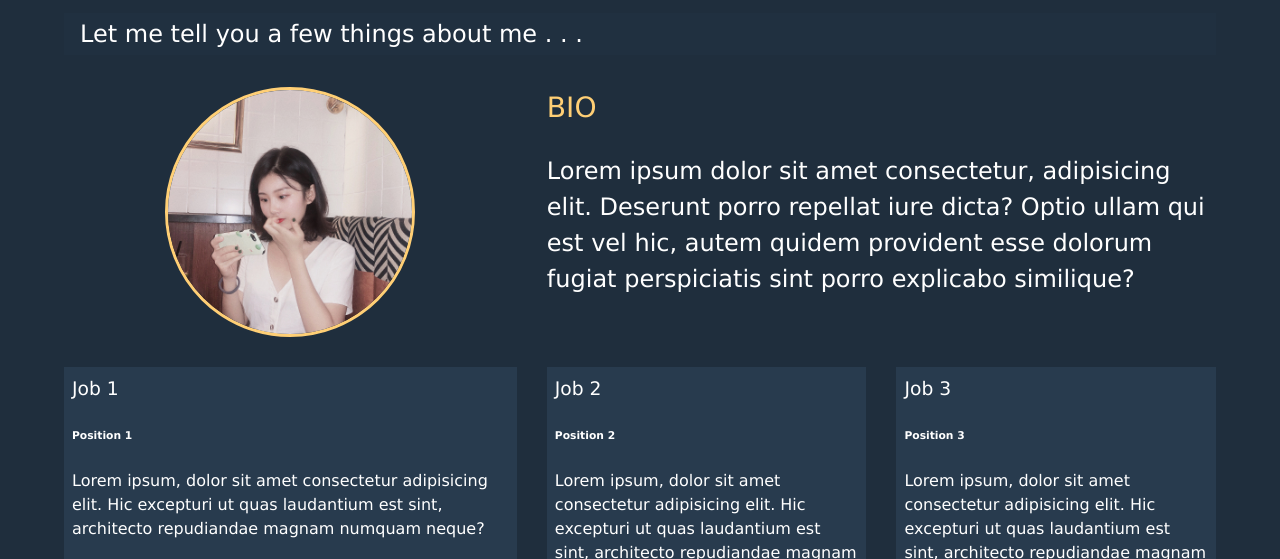
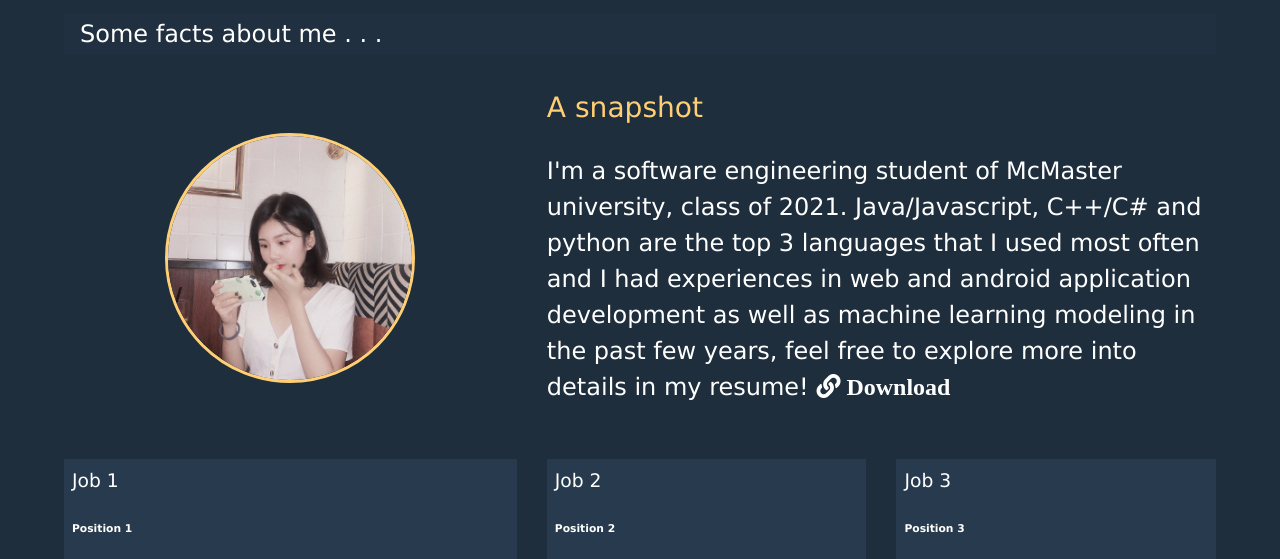
Before and after one commit to liuw56/MyPortfolio, a website: page dist/about.html in a window 1280 px wide. Shown: the part 195-754 px from the top of the page. Drawn offline with Linux system fonts and the light colour scheme.

Commit message:
added intro

```diff
--- a/dist/about.html
+++ b/dist/about.html
@@ -52,16 +52,24 @@
       <h1 class="lg-heading">
         About <span class="text-secondary">Wei Liu</span>
       </h1>
-      <h2 class="sm-heading">Let me tell you a few things about me . . .</h2>
+      <h2 class="sm-heading">Some facts about me . . .</h2>
       <div class="about-info">
         <img src="img/portrait.jpg" alt="Wei Liu" class="bio-image" />
         <div class="bio">
-          <h3 class="text-secondary">BIO</h3>
+          <h3 class="text-secondary">A snapshot</h3>
           <p>
-            Lorem ipsum dolor sit amet consectetur, adipisicing elit. Deserunt
-            porro repellat iure dicta? Optio ullam qui est vel hic, autem quidem
-            provident esse dolorum fugiat perspiciatis sint porro explicabo
-            similique?
+            I'm a software engineering student of McMaster university, class of
+            2021. Java/Javascript, C++/C# and python are the top 3 languages
+            that I used most often and I had experiences in web and android
+            application development as well as machine learning modeling in the
+            past few years, feel free to explore more into details in my resume!
+            <a
+              href="https://myresgrace.s3.amazonaws.com/resume+2.pdf"
+              target="_blank"
+              class="fas fa-link"
+            >
+              Download</a
+            >
           </p>
         </div>
 
```
Also changed, not shown: 1 other file.
